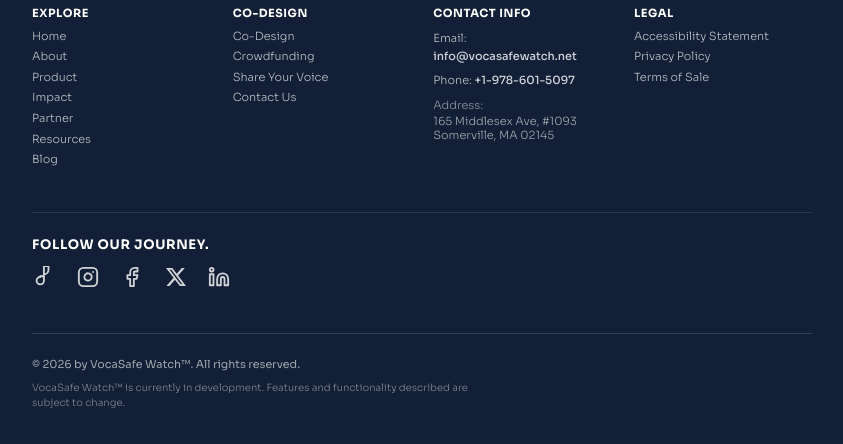
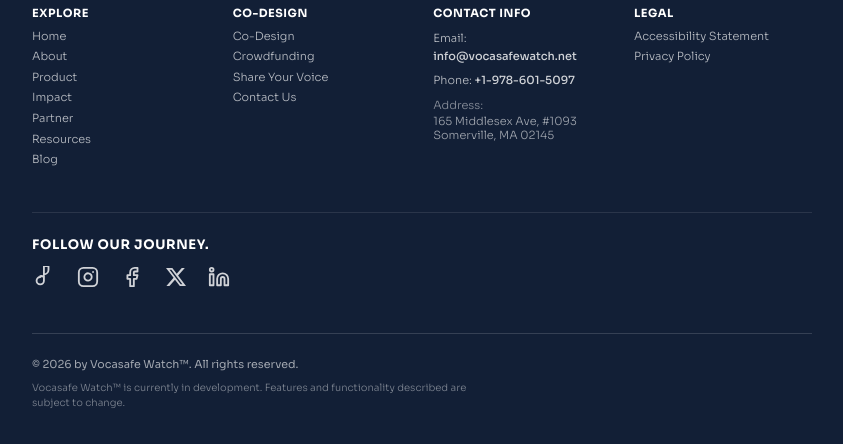
Before and after one commit to Sam-Mogul/vocasafe, a Next.js app: page / in a window 1280 px wide. Shown: the part 3195-3639 px from the top of the page, without its empty margins (218-1061 px from the left). Built offline with nearby package versions, Linux system fonts and the light colour scheme; no server answers.

Commit message:
Update Footer component and fix brand name
Removed 'Terms of Sale' link and corrected brand name capitalization.

```diff
--- a/components/layout/Footer.tsx
+++ b/components/layout/Footer.tsx
@@ -170,7 +170,7 @@ export default function Footer() {
             <ul className="space-y-1.5">
               <li><Link href="/accessibility-statement" className="hover:underline">Accessibility Statement</Link></li>
               <li><Link href="/privacy-policy" className="hover:underline">Privacy Policy</Link></li>
-              <li><Link href="/terms-of-sale" className="hover:underline">Terms of Sale</Link></li>
+
             </ul>
           </div>
         </div>
@@ -208,10 +208,10 @@ export default function Footer() {
         <div className="pt-6 border-t border-white/15 flex flex-col md:flex-row items-center md:items-start justify-between gap-6">
           <div className="text-center md:text-left space-y-2">
             <p className="text-[11px] text-white/60">
-              © 2026 by VocaSafe Watch™. All rights reserved.
+              © 2026 by Vocasafe Watch™. All rights reserved.
             </p>
             <p className="text-[10px] text-white/45 font-light leading-normal max-w-2xl">
-              VocaSafe Watch™ is currently in development. Features and functionality described are subject to change.
+              Vocasafe Watch™ is currently in development. Features and functionality described are subject to change.
             </p>
           </div>
           {/* BBB Seal */}
```
